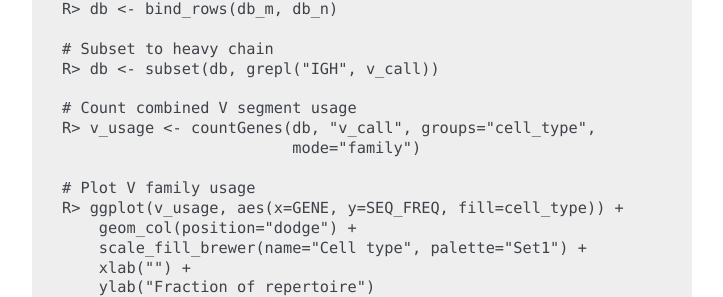
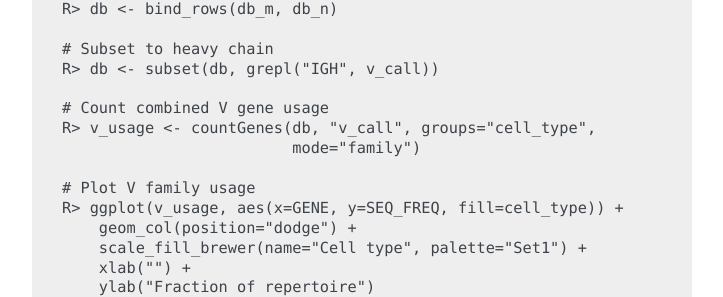
Before and after one commit to airr-community/airr-standards, a Sphinx documentation site: the page built from docs/examples/datarep_cmd_example.rst, in a window 1280 px wide and 900 px high, scrolled down 2463 px. Shown: the part 499-796 px from the top of the window, without its empty margins (388-1111 px from the left). Built offline with Sphinx 7.4.7, drawn with Linux system fonts in a browser that asks for light colours; pages that are not in the unit, such as notebooks, are missing from menus; some of the changed text lies outside the part shown.

Commit message:
Minor correction ot DataRep example docs.

```diff
--- a/docs/examples/datarep_cmd_example.rst
+++ b/docs/examples/datarep_cmd_example.rst
@@ -105,7 +105,7 @@ outputs into a single table::
     # Subset to heavy chain
     R> db <- subset(db, grepl("IGH", v_call))
 
-    # Count combined V segment usage
+    # Count combined V gene usage
     R> v_usage <- countGenes(db, "v_call", groups="cell_type",
                              mode="family")
 
```
